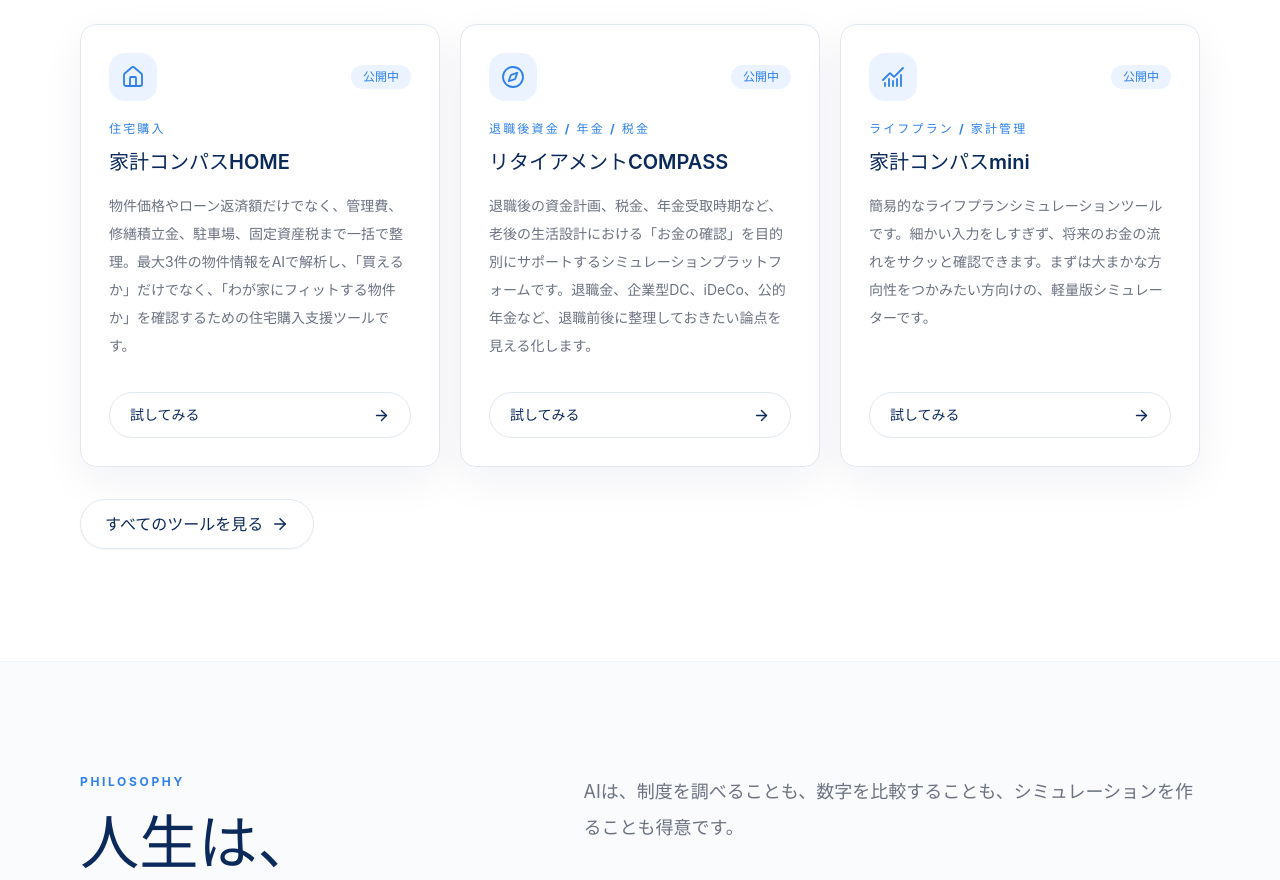
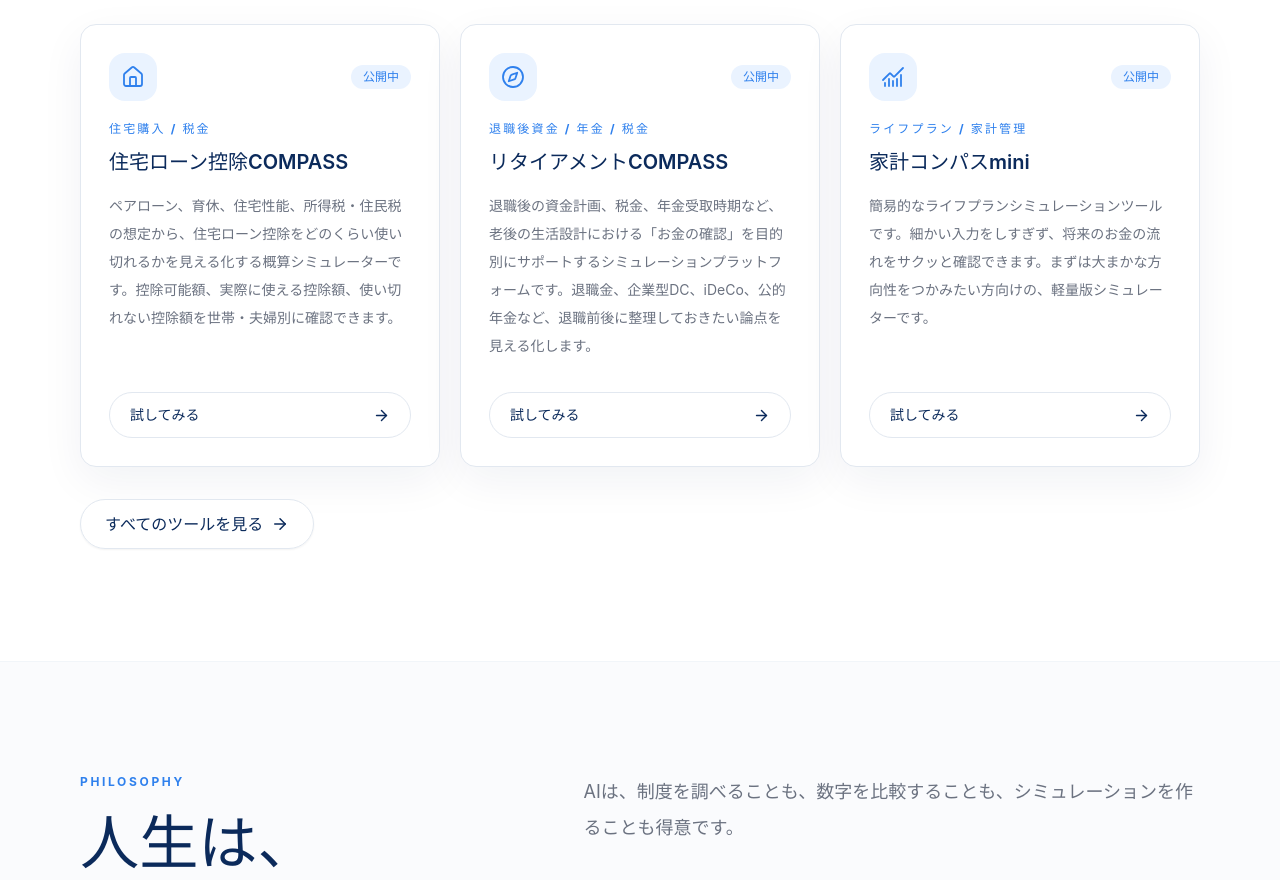
Before and after one commit to yukiya1106-arch/lifecompasslab, a React (Vite) app: page / in a window 1280 px wide. Shown: the part 1360-2240 px from the top of the page. Built offline with nearby package versions, Linux system fonts and the light colour scheme.

Commit message:
Swap featured home tool

```diff
--- a/src/data/toolsData.ts
+++ b/src/data/toolsData.ts
@@ -38,7 +38,7 @@ export const tools: Tool[] = [
     url: "https://home-201056094402.asia-east1.run.app/",
     buttonLabel: "試してみる",
     icon: "home",
-    featured: true,
+    featured: false,
   },
   {
     title: "リタイアメントCOMPASS",
@@ -74,6 +74,6 @@ export const tools: Tool[] = [
     url: "#/tools/mortgage-deduction-compass",
     buttonLabel: "試してみる",
     icon: "home",
-    featured: false,
+    featured: true,
   },
 ];
--- a/src/main.tsx
+++ b/src/main.tsx
@@ -88,7 +88,12 @@ function Header() {
 }
 
 function HomePage() {
-  const featuredTools = tools.filter((tool) => tool.featured).slice(0, 3);
+  const featuredTools = [
+    tools.find((tool) => tool.url === "#/tools/mortgage-deduction-compass"),
+    ...tools.filter((tool) => tool.featured && tool.url !== "#/tools/mortgage-deduction-compass"),
+  ]
+    .filter((tool): tool is Tool => Boolean(tool))
+    .slice(0, 3);
 
   return (
     <>
```
